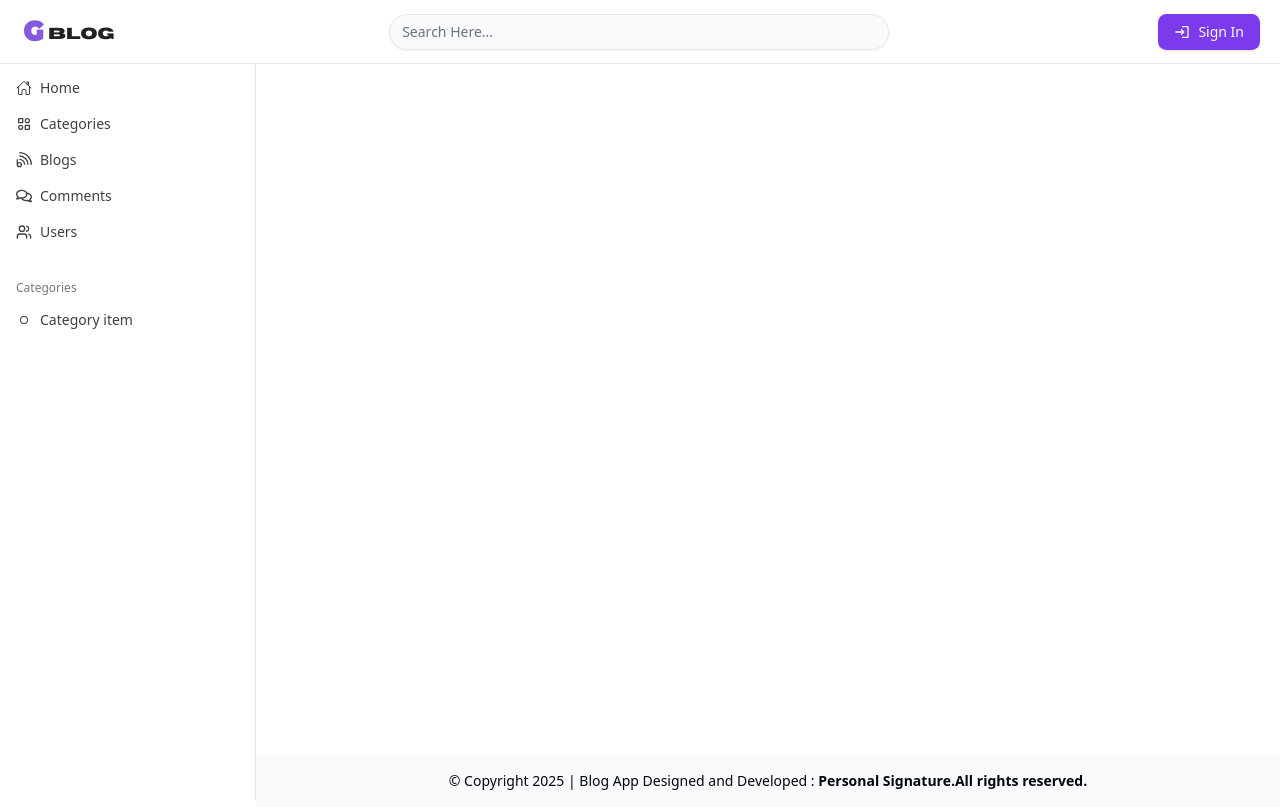
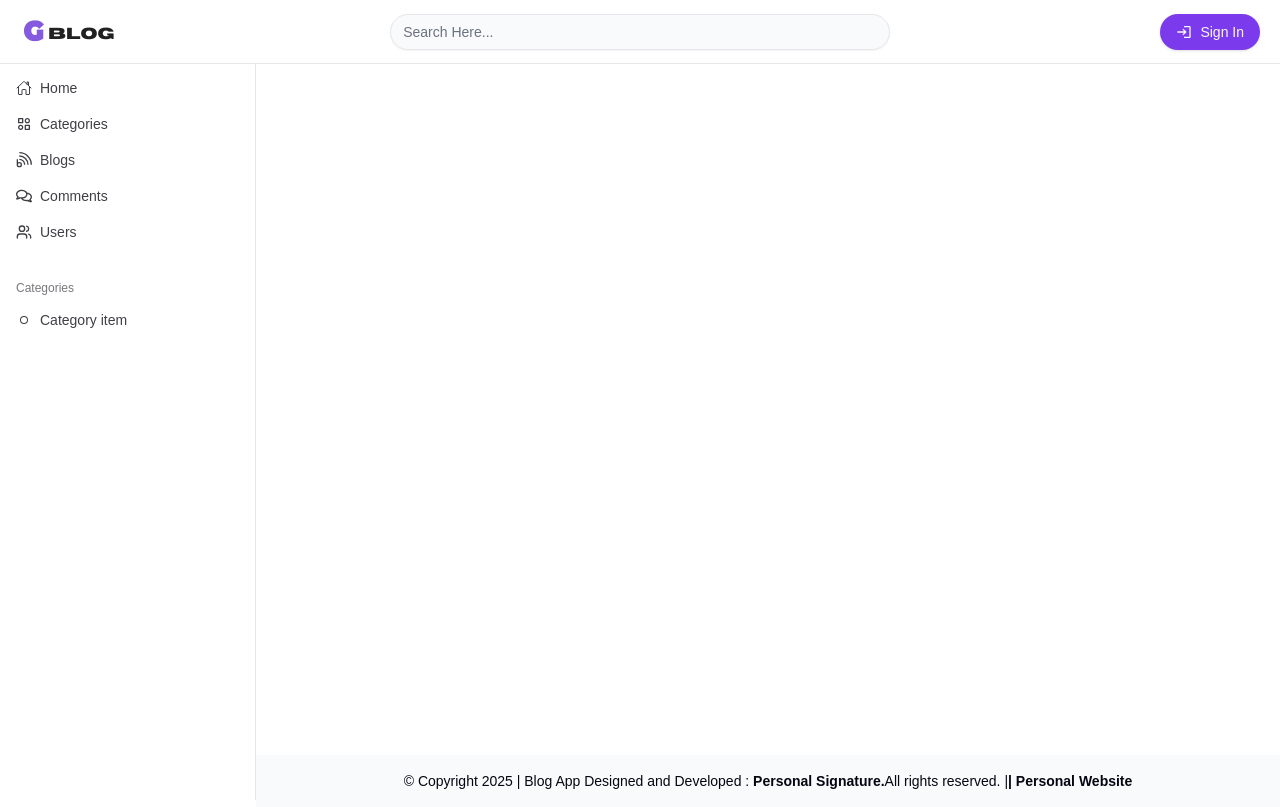
Before and after one commit to abinash2055/Blog-Website, a React (Vite) app in the folder client/: page / in a window 1280 px wide. Built offline with nearby package versions, Linux system fonts and the light colour scheme.

Commit message:
Sign in Page done

```diff
--- a/client/index.html
+++ b/client/index.html
@@ -1,4 +1,4 @@
-<!doctype html>
+<!DOCTYPE html>
 <html lang="en">
   <head>
     <meta charset="UTF-8" />
--- a/client/package.json
+++ b/client/package.json
@@ -10,7 +10,9 @@
     "preview": "vite preview"
   },
   "dependencies": {
+    "@hookform/resolvers": "^5.2.2",
     "@radix-ui/react-dialog": "^1.1.15",
+    "@radix-ui/react-label": "^2.1.7",
     "@radix-ui/react-separator": "^1.1.7",
     "@radix-ui/react-slot": "^1.2.3",
     "@radix-ui/react-tooltip": "^1.2.8",
@@ -19,10 +21,12 @@
     "lucide-react": "^0.546.0",
     "react": "^19.1.1",
     "react-dom": "^19.1.1",
+    "react-hook-form": "^7.65.0",
     "react-icons": "^5.5.0",
     "react-router-dom": "^7.9.4",
     "tailwind-merge": "^3.3.1",
-    "tailwindcss-animate": "^1.0.7"
+    "tailwindcss-animate": "^1.0.7",
+    "zod": "^4.1.12"
   },
   "devDependencies": {
     "@eslint/js": "^9.36.0",
--- a/client/src/App.jsx
+++ b/client/src/App.jsx
@@ -2,8 +2,10 @@
 import { Button } from "./components/ui/button";
 import { BrowserRouter, Route, Routes } from "react-router-dom";
 import Layout from "./layout/Layout";
-import { RouteIndex } from "./helpers/RouteName";
+import { RouteIndex, RouteSignIn, RouteSignUp } from "./helpers/RouteName";
 import Index from "./pages/Index";
+import SignIn from "./pages/Signin";
+import SignUp from "./pages/Signup";
 
 const App = () => {
   return (
@@ -12,6 +14,8 @@
         <Route path={RouteIndex} element={<Layout />}>
           <Route index element={<Index />} />
         </Route>
+        <Route path={RouteSignIn} element={<SignIn />} />
+        <Route path={RouteSignUp} element={<SignUp />} />
       </Routes>
     </BrowserRouter>
   );
--- a/client/src/components/Footer.jsx
+++ b/client/src/components/Footer.jsx
@@ -10,11 +10,12 @@
       >
         Personal Signature.
       </a>
+      All rights reserved. |
       <a
         href="https://3-d-portfolio-theta-nine.vercel.app/"
         className="font-bold"
       >
-        All rights reserved.
+        | Personal Website
       </a>
     </div>
   );
--- a/client/src/components/Topbar.jsx
+++ b/client/src/components/Topbar.jsx
@@ -4,6 +4,7 @@
 import { Link } from "react-router-dom";
 import { MdLogin } from "react-icons/md";
 import SearchBox from "./SearchBox";
+import { RouteSignIn } from "@/helpers/RouteName";
 
 const Topbar = () => {
   return (
@@ -20,8 +21,8 @@
 
       {/* Button  */}
       <div>
-        <Button asChild>
-          <Link to="" className="rounded-full">
+        <Button asChild className="rounded-full">
+          <Link to={RouteSignIn}>
             <MdLogin />
             Sign In
           </Link>
--- /dev/null
+++ b/client/src/components/ui/card.jsx
@@ -0,0 +1,50 @@
+import * as React from "react"
+
+import { cn } from "@/lib/utils"
+
+const Card = React.forwardRef(({ className, ...props }, ref) => (
+  <div
+    ref={ref}
+    className={cn("rounded-xl border bg-card text-card-foreground shadow", className)}
+    {...props} />
+))
+Card.displayName = "Card"
+
+const CardHeader = React.forwardRef(({ className, ...props }, ref) => (
+  <div
+    ref={ref}
+    className={cn("flex flex-col space-y-1.5 p-6", className)}
+    {...props} />
+))
+CardHeader.displayName = "CardHeader"
+
+const CardTitle = React.forwardRef(({ className, ...props }, ref) => (
+  <div
+    ref={ref}
+    className={cn("font-semibold leading-none tracking-tight", className)}
+    {...props} />
+))
+CardTitle.displayName = "CardTitle"
+
+const CardDescription = React.forwardRef(({ className, ...props }, ref) => (
+  <div
+    ref={ref}
+    className={cn("text-sm text-muted-foreground", className)}
+    {...props} />
+))
+CardDescription.displayName = "CardDescription"
+
+const CardContent = React.forwardRef(({ className, ...props }, ref) => (
+  <div ref={ref} className={cn("p-6 pt-0", className)} {...props} />
+))
+CardContent.displayName = "CardContent"
+
+const CardFooter = React.forwardRef(({ className, ...props }, ref) => (
+  <div
+    ref={ref}
+    className={cn("flex items-center p-6 pt-0", className)}
+    {...props} />
+))
+CardFooter.displayName = "CardFooter"
+
+export { Card, CardHeader, CardFooter, CardTitle, CardDescription, CardContent }
--- /dev/null
+++ b/client/src/components/ui/form.jsx
@@ -0,0 +1,138 @@
+"use client";
+import * as React from "react"
+import { Slot } from "@radix-ui/react-slot"
+import { Controller, FormProvider, useFormContext } from "react-hook-form";
+
+import { cn } from "@/lib/utils"
+import { Label } from "@/components/ui/label"
+
+const Form = FormProvider
+
+const FormFieldContext = React.createContext(null)
+
+const FormField = (
+  {
+    ...props
+  }
+) => {
+  return (
+    <FormFieldContext.Provider value={{ name: props.name }}>
+      <Controller {...props} />
+    </FormFieldContext.Provider>
+  );
+}
+
+const useFormField = () => {
+  const fieldContext = React.useContext(FormFieldContext)
+  const itemContext = React.useContext(FormItemContext)
+  const { getFieldState, formState } = useFormContext()
+
+  if (!fieldContext) {
+    throw new Error("useFormField should be used within <FormField>")
+  }
+
+  if (!itemContext) {
+    throw new Error("useFormField should be used within <FormItem>")
+  }
+
+  const fieldState = getFieldState(fieldContext.name, formState)
+
+  const { id } = itemContext
+
+  return {
+    id,
+    name: fieldContext.name,
+    formItemId: `${id}-form-item`,
+    formDescriptionId: `${id}-form-item-description`,
+    formMessageId: `${id}-form-item-message`,
+    ...fieldState,
+  }
+}
+
+const FormItemContext = React.createContext(null)
+
+const FormItem = React.forwardRef(({ className, ...props }, ref) => {
+  const id = React.useId()
+
+  return (
+    <FormItemContext.Provider value={{ id }}>
+      <div ref={ref} className={cn("space-y-2", className)} {...props} />
+    </FormItemContext.Provider>
+  );
+})
+FormItem.displayName = "FormItem"
+
+const FormLabel = React.forwardRef(({ className, ...props }, ref) => {
+  const { error, formItemId } = useFormField()
+
+  return (
+    <Label
+      ref={ref}
+      className={cn(error && "text-destructive", className)}
+      htmlFor={formItemId}
+      {...props} />
+  );
+})
+FormLabel.displayName = "FormLabel"
+
+const FormControl = React.forwardRef(({ ...props }, ref) => {
+  const { error, formItemId, formDescriptionId, formMessageId } = useFormField()
+
+  return (
+    <Slot
+      ref={ref}
+      id={formItemId}
+      aria-describedby={
+        !error
+          ? `${formDescriptionId}`
+          : `${formDescriptionId} ${formMessageId}`
+      }
+      aria-invalid={!!error}
+      {...props} />
+  );
+})
+FormControl.displayName = "FormControl"
+
+const FormDescription = React.forwardRef(({ className, ...props }, ref) => {
+  const { formDescriptionId } = useFormField()
+
+  return (
+    <p
+      ref={ref}
+      id={formDescriptionId}
+      className={cn("text-[0.8rem] text-muted-foreground", className)}
+      {...props} />
+  );
+})
+FormDescription.displayName = "FormDescription"
+
+const FormMessage = React.forwardRef(({ className, children, ...props }, ref) => {
+  const { error, formMessageId } = useFormField()
+  const body = error ? String(error?.message ?? "") : children
+
+  if (!body) {
+    return null
+  }
+
+  return (
+    <p
+      ref={ref}
+      id={formMessageId}
+      className={cn("text-[0.8rem] font-medium text-destructive", className)}
+      {...props}>
+      {body}
+    </p>
+  );
+})
+FormMessage.displayName = "FormMessage"
+
+export {
+  useFormField,
+  Form,
+  FormItem,
+  FormLabel,
+  FormControl,
+  FormDescription,
+  FormMessage,
+  FormField,
+}
--- /dev/null
+++ b/client/src/components/ui/label.jsx
@@ -0,0 +1,16 @@
+import * as React from "react"
+import * as LabelPrimitive from "@radix-ui/react-label"
+import { cva } from "class-variance-authority";
+
+import { cn } from "@/lib/utils"
+
+const labelVariants = cva(
+  "text-sm font-medium leading-none peer-disabled:cursor-not-allowed peer-disabled:opacity-70"
+)
+
+const Label = React.forwardRef(({ className, ...props }, ref) => (
+  <LabelPrimitive.Root ref={ref} className={cn(labelVariants(), className)} {...props} />
+))
+Label.displayName = LabelPrimitive.Root.displayName
+
+export { Label }
--- a/client/src/helpers/RouteName.js
+++ b/client/src/helpers/RouteName.js
@@ -1 +1,3 @@
 export const RouteIndex = "/";
+export const RouteSignIn = "/sign-in";
+export const RouteSignUp = "/sign-up";
--- a/client/src/index.css
+++ b/client/src/index.css
@@ -1,3 +1,5 @@
+@import url('https://fonts.googleapis.com/css2?family=Nunito+Sans:wght@200;300;400;600;700;800;900&display=swap');
+
 @tailwind base;
 @tailwind components;
 @tailwind utilities;
@@ -85,3 +87,11 @@
     @apply bg-background text-foreground;
   }
 }
+
+
+body {
+  font-family: "Nunito", sans-serif;
+  font-optical-sizing: auto;
+  font-weight: "weight-normal";
+  font-style: bold;
+}
--- /dev/null
+++ b/client/src/pages/SignIn.jsx
@@ -0,0 +1,102 @@
+import { Button } from "@/components/ui/button";
+import {
+  Form,
+  FormControl,
+  FormField,
+  FormItem,
+  FormLabel,
+  FormMessage,
+} from "@/components/ui/form";
+import { Input } from "@/components/ui/input";
+import React from "react";
+import { z } from "zod";
+import { zodResolver } from "@hookform/resolvers/zod";
+import { useForm } from "react-hook-form";
+import { Card } from "@/components/ui/card";
+import { RouteSignUp } from "@/helpers/RouteName";
+import { Link } from "react-router-dom";
+
+const SignIn = () => {
+  const formSchema = z.object({
+    email: z.string().email(),
+    password: z.string().min(8, "Password must be at least 8 characters long"),
+  });
+
+  const form = useForm({
+    resolver: zodResolver(formSchema),
+    defaultValues: {
+      email: "",
+      password: "",
+    },
+  });
+
+  function onSubmit(values) {
+    console.log(values);
+  }
+
+  return (
+    <div className="flex justify-center items-center h-screen w-screen">
+      <Card className="w-[400px] p-5">
+        <h1 className="text-2xl font-bold text-center mb-5">
+          Login into Account
+        </h1>
+        <Form {...form}>
+          <form onSubmit={form.handleSubmit(onSubmit)}>
+            {/* For email  */}
+            <div className="mb-3">
+              <FormField
+                control={form.control}
+                name="email"
+                render={({ field }) => (
+                  <FormItem>
+                    <FormLabel>Email</FormLabel>
+                    <FormControl>
+                      <Input
+                        placeholder="Enter your email address"
+                        {...field}
+                      />
+                    </FormControl>
+                    <FormMessage />
+                  </FormItem>
+                )}
+              />
+            </div>
+            {/* For password  */}
+            <div className="mb-3">
+              <FormField
+                control={form.control}
+                name="password"
+                render={({ field }) => (
+                  <FormItem>
+                    <FormLabel>Password</FormLabel>
+                    <FormControl>
+                      <Input placeholder="Enter your password" {...field} />
+                    </FormControl>
+                    <FormMessage />
+                  </FormItem>
+                )}
+              />
+            </div>
+            {/* Button  */}
+            <div className="mt-5">
+              <Button type="submit" className="w-full">
+                Sign In
+              </Button>
+              <div className="mt-5 text-sm flex justify-center items-center gap-2">
+                <p>Don&apos;t have account?</p>
+                <Link
+                  className="text-blue-500 hover:underline"
+                  to={RouteSignUp}
+                >
+                  Sign Up
+                </Link>
+              </div>
+            </div>
+          </form>
+        </Form>
+      </Card>
+    </div>
+  );
+};
+
+export default SignIn;
--- /dev/null
+++ b/client/src/pages/SignUp.jsx
@@ -0,0 +1,11 @@
+import React from "react";
+
+const SignUp = () => {
+  return (
+    <div>
+      <p>SignUp</p>
+    </div>
+  );
+};
+
+export default SignUp;
```
Also changed, not shown: 2 other files (tests, documents, lock files or other folders).
